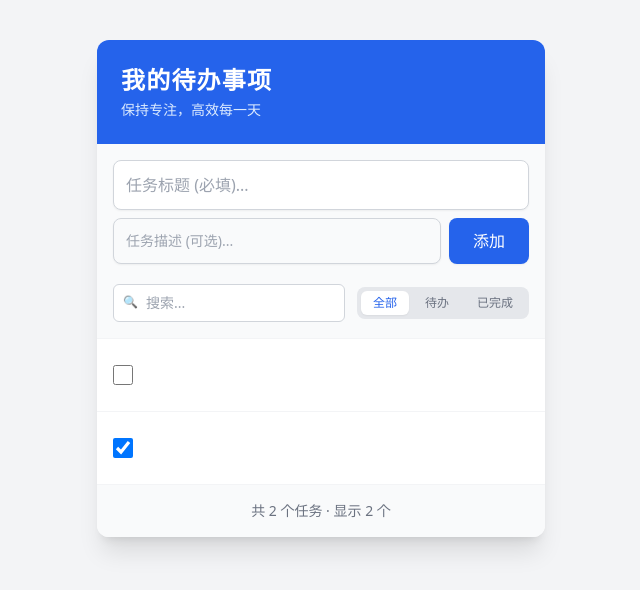
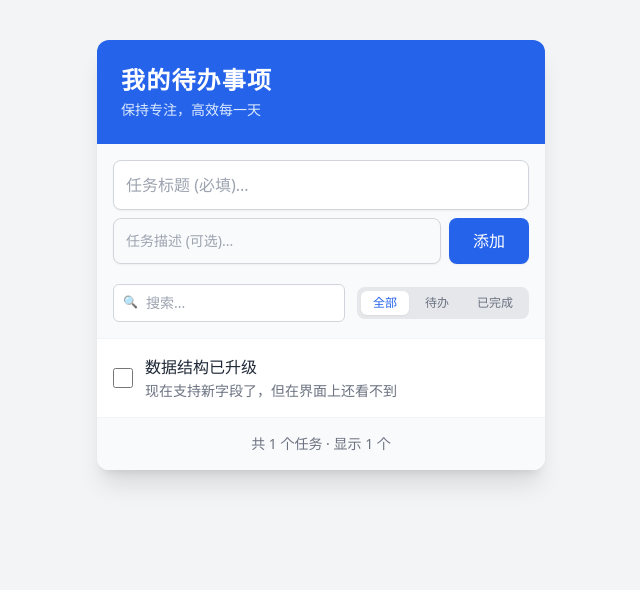
Before and after one commit to JzzzX/ToDoList_webFrontendApplication, a React (Vite) app: page / in a window 1280 px wide. Shown: the top 590 px of the page, without its empty margins (319-959 px from the left). Built offline with nearby package versions, Linux system fonts and the light colour scheme.

Commit message:
feat: upgrade data model with category, priority and due date

```diff
--- a/src/App.tsx
+++ b/src/App.tsx
@@ -6,15 +6,18 @@ interface Todo {
   title: string;
   description?: string;
   completed: boolean;
+  category: 'work' | 'study' | 'life';
+  priority: 'high' | 'medium' | 'low';
+  dueDate?: string;
 }
 
 // 定义筛选状态类型
 type FilterType = 'all' | 'active' | 'completed';
 
 function App() {
-  // 状态：从 localStorage 初始化
+  // 使用 v2 版本的存储 Key，避免旧数据冲突
   const [todos, setTodos] = useState<Todo[]>(() => {
-    const saved = localStorage.getItem('my-todo-app-data');
+    const saved = localStorage.getItem('my-todo-app-data-v2');
     if (saved) {
       try {
         return JSON.parse(saved);
@@ -22,10 +25,17 @@ function App() {
         return [];
       }
     }
-    // 如果本地没数据，默认给两条欢迎数据
+
     return [
-      { id: 1, text: '完成前端笔试的基础架构', completed: false },
-      { id: 2, text: '刷新页面，数据依然还在！', completed: true },
+      {
+        id: 1,
+        title: '数据结构已升级',
+        description: '现在支持新字段了，但在界面上还看不到',
+        completed: false,
+        category: 'study',
+        priority: 'high',
+        dueDate: '2025-11-25'
+      },
     ];
   });
 
@@ -45,11 +55,18 @@ function App() {
 /* -------------------------业务逻辑函数（增删改）----------------------- */
   const handleAddTodo = () => {
     if (inputTitle.trim() === '') return;
+
     const newTodo: Todo = {
       id: Date.now(),
       title: inputTitle,
+      description: inputDesc,
       completed: false,
+      // 【临时】先给默认值，下一步再做输入框
+      category: 'life',
+      priority: 'medium',
+      dueDate: ''
     };
+
     setTodos([newTodo, ...todos]);
     setInputTitle('');
     setInputDesc('');
```
